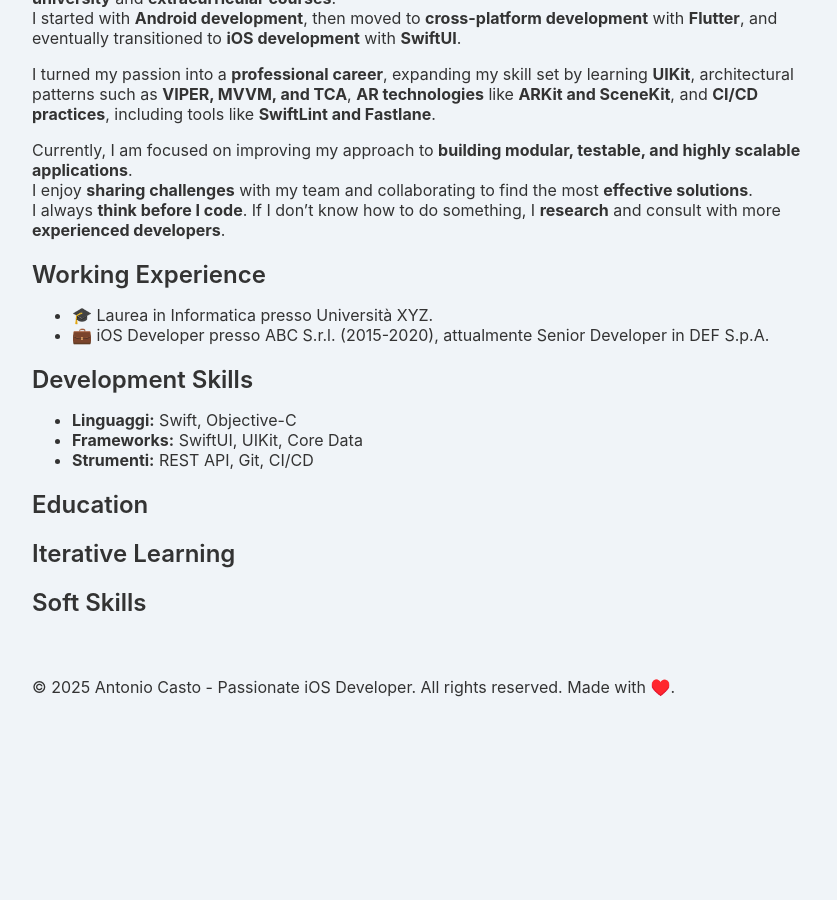
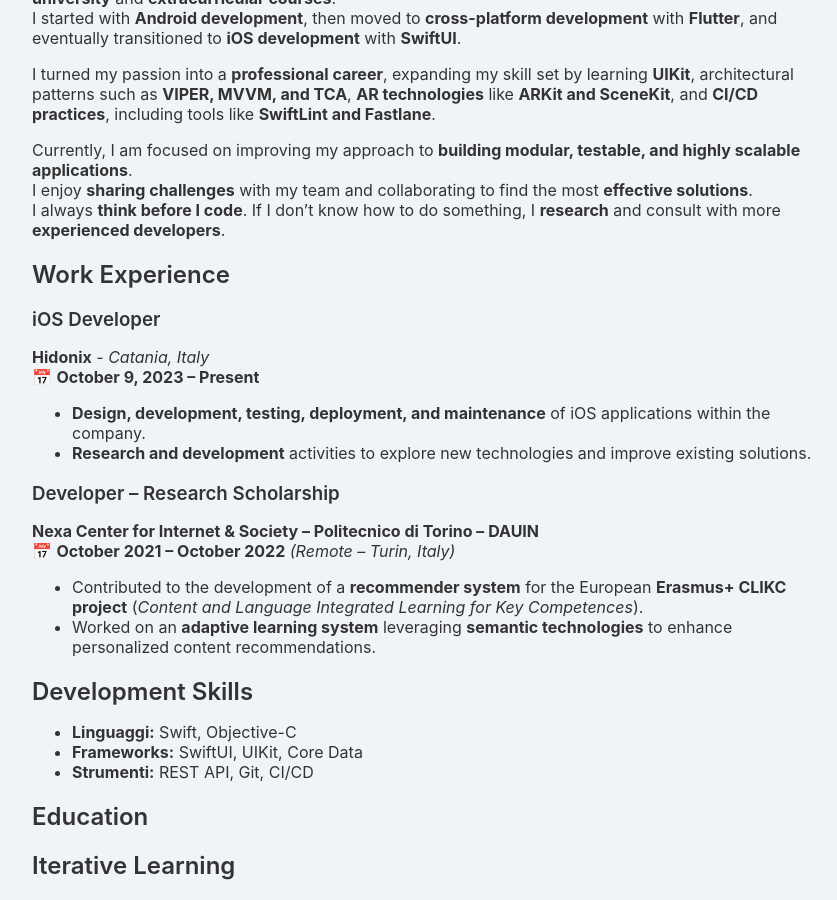
Before and after one commit to antoniocasto/acasto.dev, a Jekyll site: the page built from about.markdown, in a window 1280 px wide and 900 px high, scrolled down 496 px. Shown: the whole window, without its empty margins (208-1045 px from the left). Built offline with Jekyll 4.4.1, drawn with Linux system fonts in a browser that asks for light colours; before the commit the page ends 1225 px from its top, so only the background shows below that.

Commit message:
Update work experience section in about.markdown

```diff
--- a/about.markdown
+++ b/about.markdown
@@ -19,10 +19,21 @@
 I enjoy **sharing challenges** with my team and collaborating to find the most **effective solutions**.
 I always **think before I code**. If I don’t know how to do something, I **research** and consult with more **experienced developers**.
 
-## Working Experience
+## Work Experience
 
-- 🎓 Laurea in Informatica presso Università XYZ.
-- 💼 iOS Developer presso ABC S.r.l. (2015-2020), attualmente Senior Developer in DEF S.p.A.
+### iOS Developer
+**Hidonix** - *Catania, Italy*
+📅 **October 9, 2023 – Present**
+
+- **Design, development, testing, deployment, and maintenance** of iOS applications within the company.
+- **Research and development** activities to explore new technologies and improve existing solutions.
+
+### Developer – Research Scholarship
+**Nexa Center for Internet & Society – Politecnico di Torino – DAUIN**
+📅 **October 2021 – October 2022** *(Remote – Turin, Italy)*
+
+- Contributed to the development of a **recommender system** for the European **Erasmus+ CLIKC project** (*Content and Language Integrated Learning for Key Competences*).
+- Worked on an **adaptive learning system** leveraging **semantic technologies** to enhance personalized content recommendations.
 
 ## Development Skills
 
```
